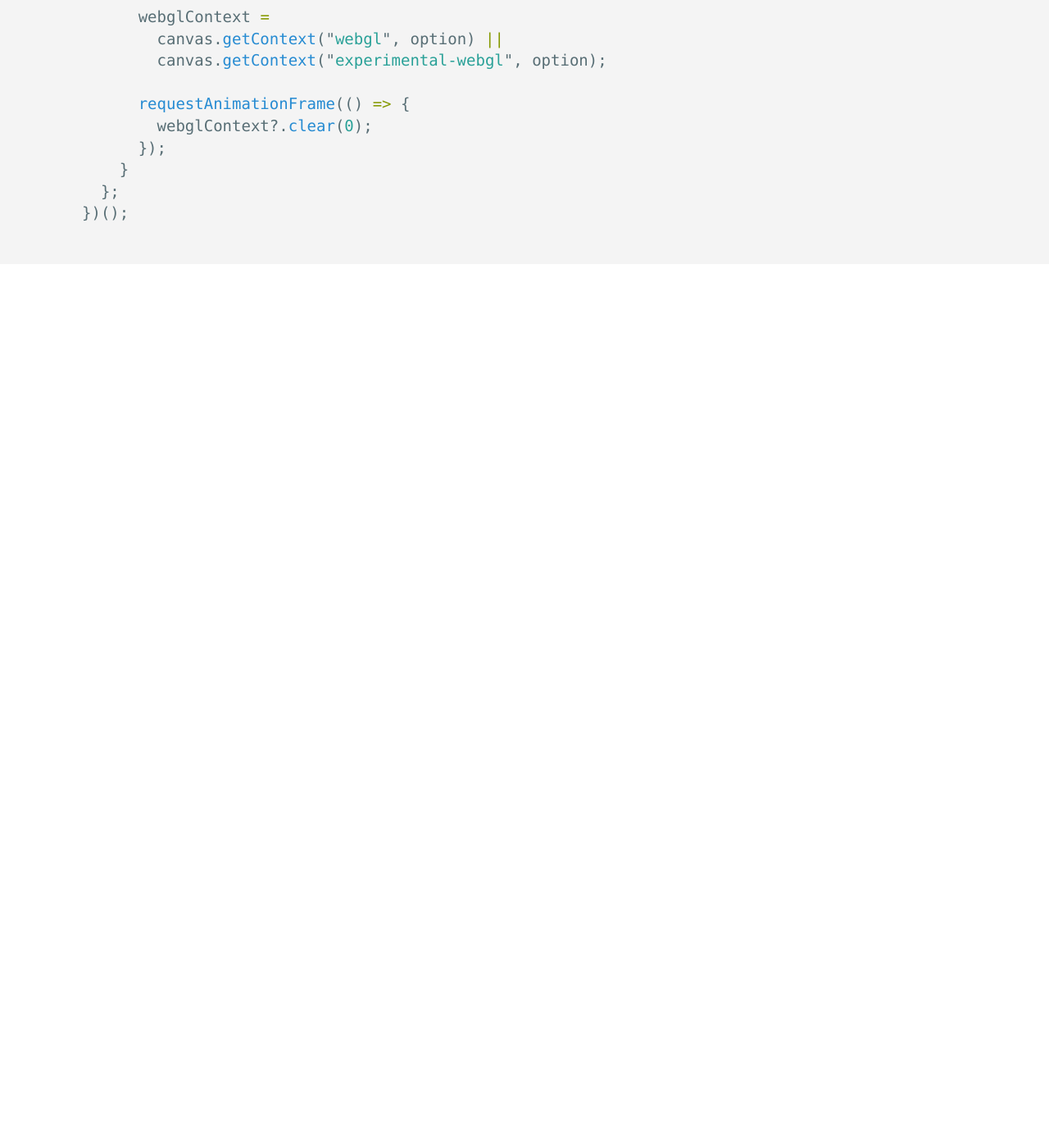
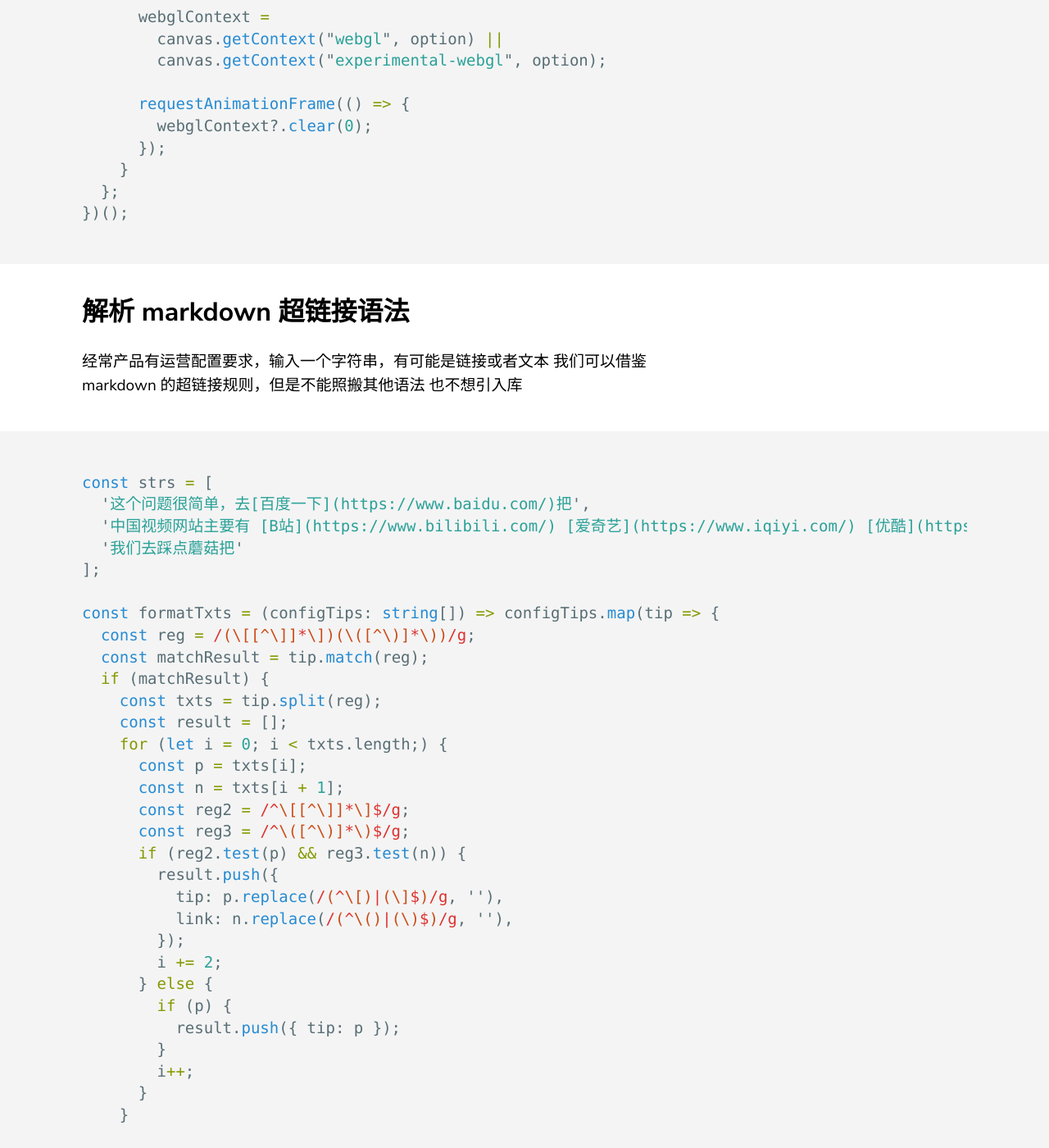
Before and after one commit to bilibiliou/bilibiliou.github.io, a Jekyll site: the page built from _posts/tech/2021-04-21-js-cheat-sheet.markdown, in a window 1280 px wide and 1400 px high, scrolled down 11950 px. Shown: the whole window at 82% size. Built offline with Jekyll 4.4.1, drawn with Linux system fonts in a browser that asks for light colours; before the commit the page ends 12312 px from its top, so only the background shows below that; some of the changed text lies outside the part shown.

Commit message:
new version

````diff
--- a/_posts/tech/2021-04-21-js-cheat-sheet.markdown
+++ b/_posts/tech/2021-04-21-js-cheat-sheet.markdown
@@ -400,3 +400,75 @@ export const enableHighPerformanceRendering = (() => {
   };
 })();
 ```
+
+## 解析 markdown 超链接语法
+
+经常产品有运营配置要求，输入一个字符串，有可能是链接或者文本
+我们可以借鉴markdown 的超链接规则，但是不能照搬其他语法
+也不想引入库
+
+```ts
+const strs = [
+  '这个问题很简单，去[百度一下](https://www.baidu.com/)把',
+  '中国视频网站主要有 [B站](https://www.bilibili.com/) [爱奇艺](https://www.iqiyi.com/) [优酷](https://www.youku.com/) 等几家',
+  '我们去踩点蘑菇把'
+];
+
+const formatTxts = (configTips: string[]) => configTips.map(tip => {
+  const reg = /(\[[^\]]*\])(\([^\)]*\))/g;
+  const matchResult = tip.match(reg);
+  if (matchResult) {
+    const txts = tip.split(reg);
+    const result = [];
+    for (let i = 0; i < txts.length;) {
+      const p = txts[i];
+      const n = txts[i + 1];
+      const reg2 = /^\[[^\]]*\]$/g;
+      const reg3 = /^\([^\)]*\)$/g;
+      if (reg2.test(p) && reg3.test(n)) {
+        result.push({
+          tip: p.replace(/(^\[)|(\]$)/g, ''),
+          link: n.replace(/(^\()|(\)$)/g, ''),
+        });
+        i += 2;
+      } else {
+        if (p) {
+          result.push({ tip: p });
+        }
+        i++;
+      }
+    }
+
+    return result;
+  }
+
+  return [{ tip }];
+});
+
+formatTxts(strs);
+
+/*
+[
+  [
+    {tip: "这个问题很简单，去"}
+    {tip: "百度一下", link: "https://www.baidu.com/"}
+    {tip: "把"}
+  ],
+  [
+    {tip: "中国视频网站主要有 "}
+    {tip: "B站", link: "https://www.bilibili.com/"}
+    {tip: " "}
+    {tip: "爱奇艺", link: "https://www.iqiyi.com/"}
+    {tip: " "}
+    {tip: "优酷", link: "https://www.youku.com/"}
+    {tip: " 等几家"}
+  ],
+  [
+    {tip: "我们去踩点蘑菇把"}
+  ]
+]
+*/
+
+```
+
+我们将句子解析成了三个数组，然后渲染的时候就可以根据数组来循环进行渲染了
````
